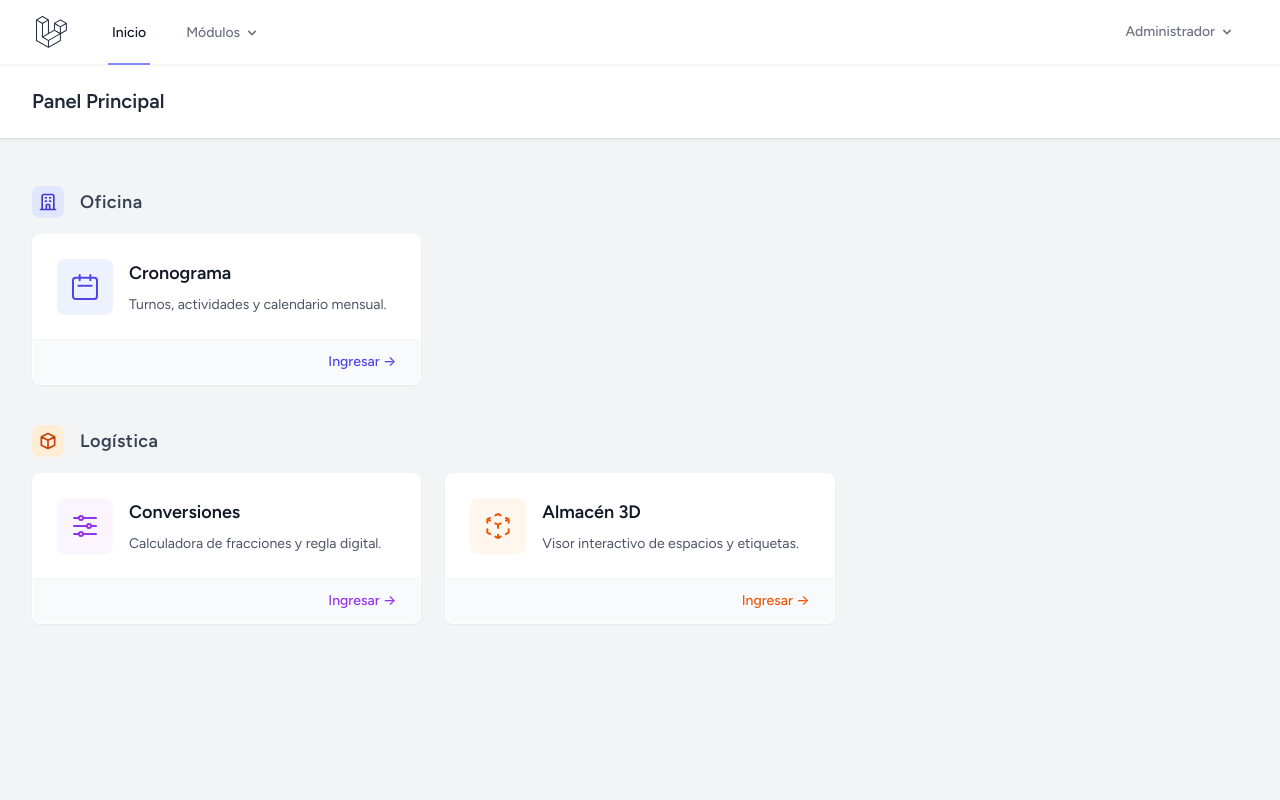
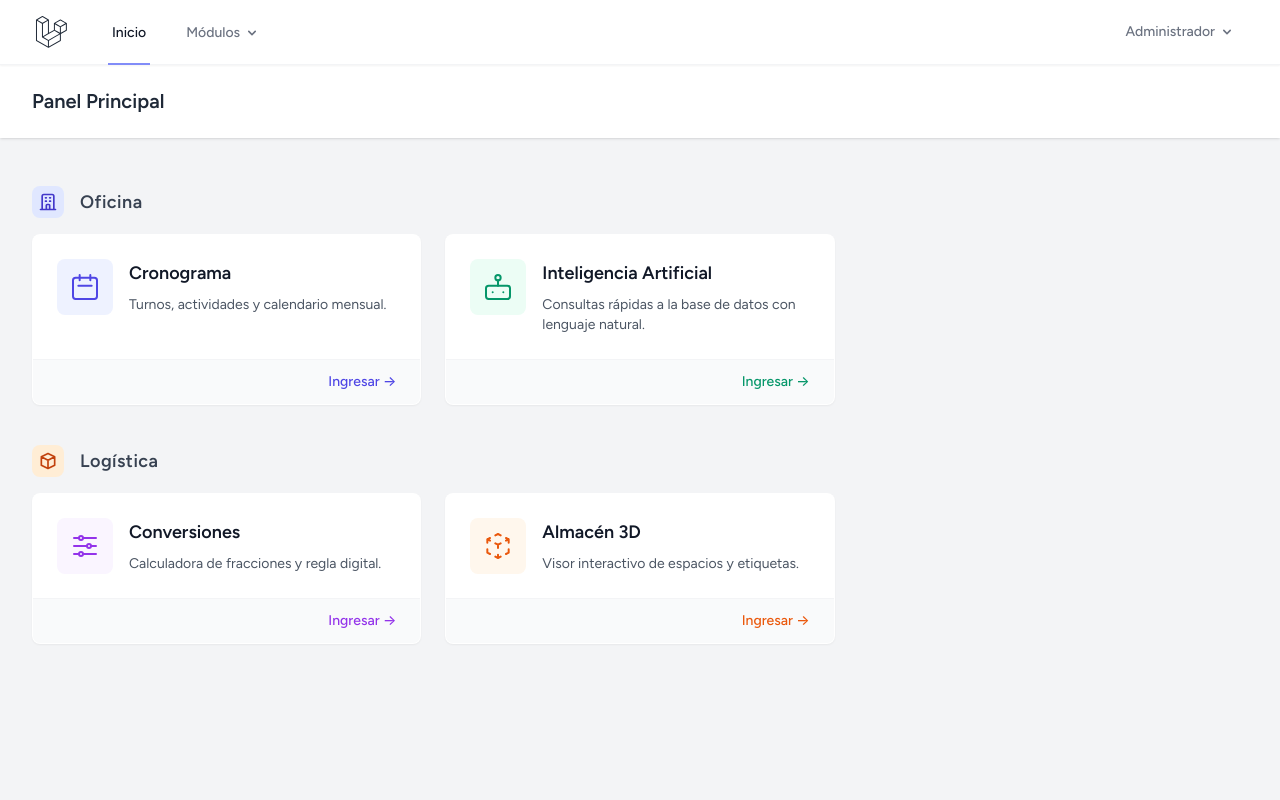
Before and after one commit to josevasquezramos/utility-hub-ol, a Laravel app: page /dashboard in a window 1280 px wide. Run offline with Laravel 10, Linux system fonts and the light colour scheme; a user stored in the database is signed in; data comes from the database, SQL or seed files in the repository; style sheets or scripts are compiled from the project's sources.

Commit message:
feat(chat): add chat link to navigation and dashboard for AI queries

```diff
--- a/resources/views/dashboard.blade.php
+++ b/resources/views/dashboard.blade.php
@@ -30,6 +30,23 @@
                             </div>
                             <div class="bg-gray-50 px-6 py-3 border-t border-gray-100 flex justify-end">
                                 <span class="text-sm font-medium text-indigo-600 group-hover:translate-x-1 transition-transform">Ingresar &rarr;</span>
+                            </div>
+                        </div>
+                    </a>
+
+                    <a href="{{ route('chat.index') }}" class="block group">
+                        <div class="bg-white overflow-hidden shadow-sm sm:rounded-lg hover:shadow-md transition-shadow duration-300 border border-transparent hover:border-emerald-300 h-full flex flex-col justify-between">
+                            <div class="p-6 flex items-start space-x-4">
+                                <div class="p-3 bg-emerald-50 rounded-lg group-hover:bg-emerald-100 transition-colors">
+                                    <svg xmlns="http://www.w3.org/2000/svg" class="w-8 h-8 text-emerald-600" viewBox="0 0 24 24" fill="none" stroke="currentColor" stroke-width="1.5" stroke-linecap="round" stroke-linejoin="round"><rect x="3" y="11" width="18" height="10" rx="2"/><circle cx="12" cy="5" r="2"/><path d="M12 7v4"/><line x1="8" y1="16" x2="8" y2="16"/><line x1="16" y1="16" x2="16" y2="16"/></svg>
+                                </div>
+                                <div>
+                                    <h3 class="text-lg font-bold text-gray-900 group-hover:text-emerald-600 transition-colors">Inteligencia Artificial</h3>
+                                    <p class="mt-2 text-sm text-gray-600">Consultas rápidas a la base de datos con lenguaje natural.</p>
+                                </div>
+                            </div>
+                            <div class="bg-gray-50 px-6 py-3 border-t border-gray-100 flex justify-end">
+                                <span class="text-sm font-medium text-emerald-600 group-hover:translate-x-1 transition-transform">Ingresar &rarr;</span>
                             </div>
                         </div>
                     </a>
--- a/resources/views/layouts/navigation.blade.php
+++ b/resources/views/layouts/navigation.blade.php
@@ -18,7 +18,7 @@
 
                         <button @click="open = ! open" @click.outside="open = false"
                             class="inline-flex items-center px-1 pt-1 border-b-2 text-sm font-medium leading-5 transition duration-150 ease-in-out h-full focus:outline-none
-                            {{ request()->routeIs('schedule.*') || request()->routeIs('conversions.*') || request()->routeIs('warehouse3d.*')
+                            {{ request()->routeIs('schedule.*') || request()->routeIs('conversions.*') || request()->routeIs('warehouse3d.*') || request()->routeIs('chat.*')
                                 ? 'border-indigo-400 text-gray-900'
                                 : 'border-transparent text-gray-500 hover:text-gray-700 hover:border-gray-300'
                             }}">
@@ -47,6 +47,9 @@
                             </div>
                             <a href="{{ route('schedule.index') }}" class="block px-4 py-2 text-sm text-gray-700 hover:bg-gray-100 hover:text-indigo-600 transition ease-in-out duration-150">
                                 Cronograma
+                            </a>
+                            <a href="{{ route('chat.index') }}" class="block px-4 py-2 text-sm text-gray-700 hover:bg-gray-100 hover:text-indigo-600 transition ease-in-out duration-150">
+                                Inteligencia Artificial
                             </a>
 
                             <div class="px-4 py-2 text-xs font-bold text-gray-400 uppercase tracking-wider bg-gray-50 border-y border-gray-100 mt-1">
```
